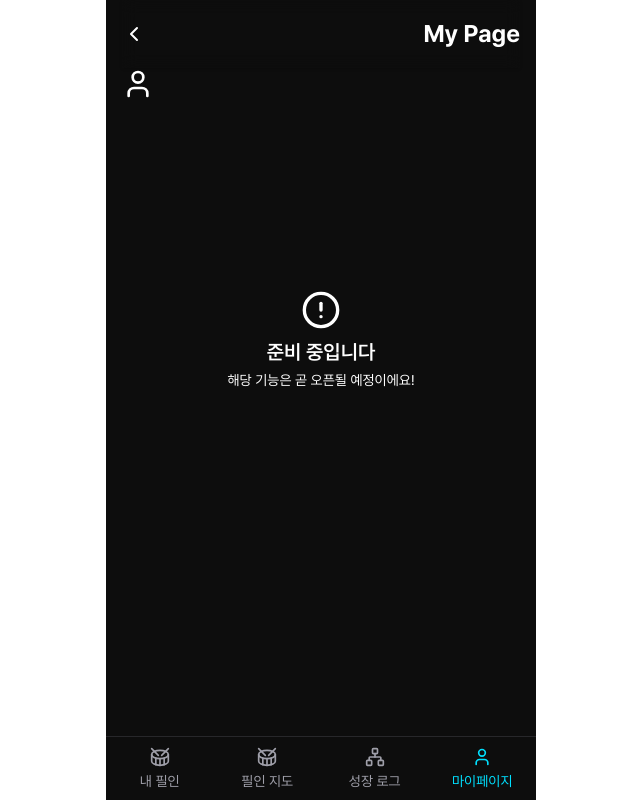
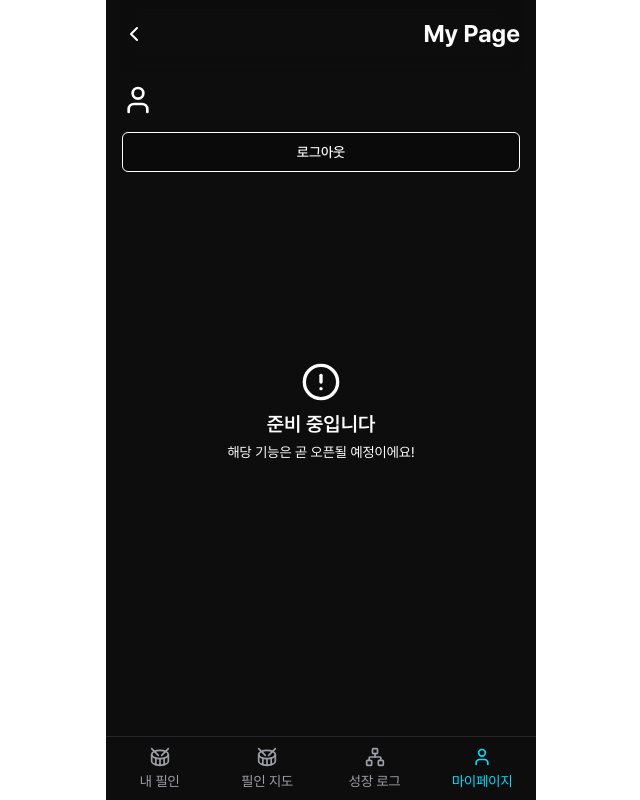
Before and after one commit to CodyMan0/fillslog, a Next.js app: page /my in a window 1280 px wide. Shown: the whole page, without its empty margins (319-959 px from the left). Built offline with nearby package versions, Linux system fonts and the light colour scheme; no server answers.

Commit message:
[FEAT] 로그아웃 기능 구현

```diff
--- /dev/null
+++ b/src/app/my/components/SignoutButton.tsx
@@ -0,0 +1,22 @@
+"use client";
+
+import { Button } from "@/shared/ui";
+import { signOut } from "next-auth/react";
+
+import React from "react";
+
+const SignoutButton = () => {
+  return (
+    <Button
+      variant="outline"
+      className="w-full hover:bg-accent-blue hover:text-black"
+      onClick={() => {
+        signOut({ callbackUrl: "/" });
+      }}
+    >
+      로그아웃
+    </Button>
+  );
+};
+
+export default SignoutButton;
--- a/src/app/my/page.tsx
+++ b/src/app/my/page.tsx
@@ -4,6 +4,7 @@ import BottomNav from "../components/MobileNav";
 import Header from "@/features/layouts/Header";
 import Profile from "./components/Profile";
 import ComingSoon from "../components/ComingSoon";
+import SignoutButton from "./components/SignoutButton";
 
 const page = () => {
   return (
@@ -14,7 +15,10 @@ const page = () => {
           <Header.Text text="My Page" />
         </Header>
 
-        <Profile />
+        <div className="flex flex-col  gap-4 mt-4">
+          <Profile />
+          <SignoutButton />
+        </div>
 
         <ComingSoon />
 
--- a/src/middleware.ts
+++ b/src/middleware.ts
@@ -13,7 +13,11 @@ export async function middleware(req: NextRequest) {
 
   const pathname = req.nextUrl.pathname;
 
-  const isProtectedPage = pathname.startsWith("/fills");
+  const protectedPaths = ["/fills", "/my"];
+
+  const isProtectedPage = protectedPaths.some((path) =>
+    pathname.startsWith(path)
+  );
   const isLandingPage = pathname === "/";
 
   // 1. 로그인 안 한 사람이 /fills 접근하면 → /
@@ -28,5 +32,5 @@ export async function middleware(req: NextRequest) {
   return NextResponse.next(); // 통과
 }
 export const config = {
-  matcher: ["/", "/fills/:path*"],
+  matcher: ["/", "/fills/:path*", "/my"],
 };
```
